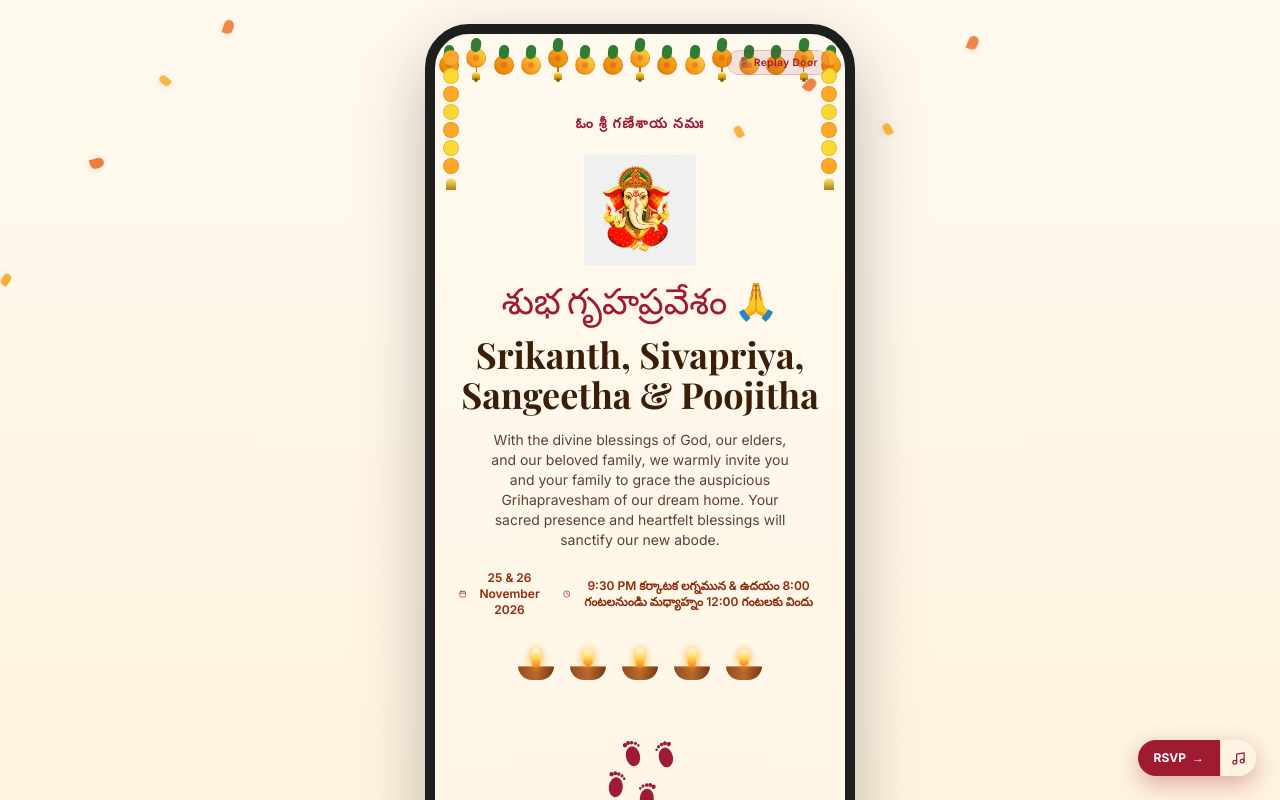
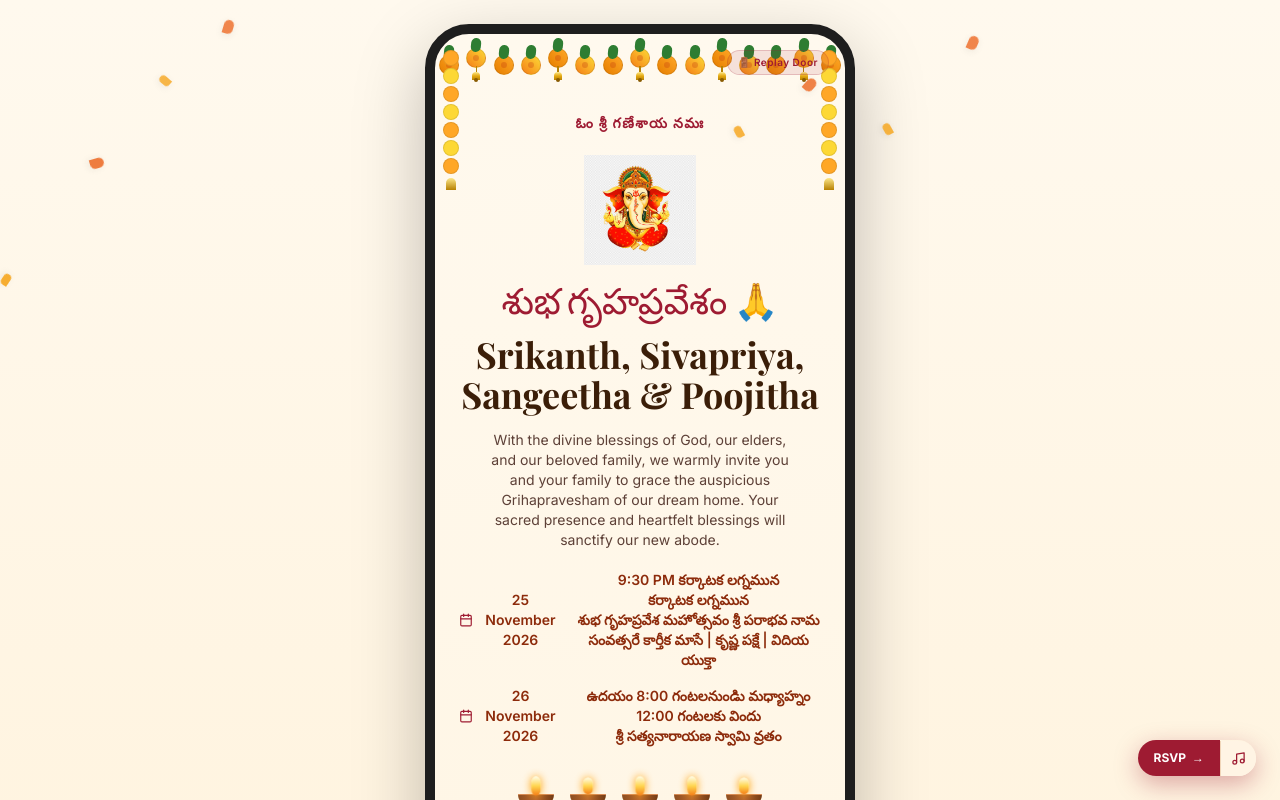
Before and after one commit to poojitha-29/Housewarming, a React (Vite) app: page / in a window 1280 px wide. Both pictures are taken after a click on the button "SKIP →". Shown: the top 800 px of the page. Built offline with nearby package versions, Linux system fonts and the light colour scheme; a web font is replaced by a local one.

Commit message:
Update WishlysMainSite.tsx

```diff
--- a/src/components/WishlysMainSite.tsx
+++ b/src/components/WishlysMainSite.tsx
@@ -346,16 +346,37 @@ export default function WishlysMainSite({ onReplayEntrance }: WishlysMainSitePro
           </p>
 
           {/* Date & Time Bar */}
-          <div className="mt-5 flex items-center justify-center gap-4 text-[#8D2B0B] text-xs font-semibold">
-            <div className="flex items-center gap-1.5">
-              <Calendar size={14} className="text-[#9E1B32]" />
-              <span>{evNight.displayDate.split(" ")[0]} &amp; {evMorning.displayDate}</span>
-            </div>
-            <div className="flex items-center gap-1.5">
-              <Clock size={14} className="text-[#9E1B32]" />
-              <span>{evNight.time} &amp; {evMorning.time}</span>
-            </div>
-          </div>
+          {/* Date & Event Details */}
+<div className="mt-5 space-y-4 text-[#8D2B0B] text-xs sm:text-sm font-semibold">
+
+  {/* 25 November */}
+  <div className="grid grid-cols-[105px_1fr] items-center gap-3">
+    <div className="flex items-center justify-center gap-1">
+      <Calendar size={14} className="text-[#9E1B32] shrink-0" />
+      <span>{evNight.displayDate}</span>
+    </div>
+
+    <div className="text-center">
+      <p>{evNight.time}</p>
+      <p>కర్కాటక లగ్నమున</p>
+      <p>{evNight.title}</p>
+    </div>
+  </div>
+
+  {/* 26 November */}
+  <div className="grid grid-cols-[105px_1fr] items-center gap-3">
+    <div className="flex items-center justify-center gap-1">
+      <Calendar size={14} className="text-[#9E1B32] shrink-0" />
+      <span>{evMorning.displayDate}</span>
+    </div>
+
+    <div className="text-center">
+      <p>{evMorning.time}</p>
+      <p>{evMorning.title}</p>
+    </div>
+  </div>
+
+</div>
 
           {/* Row of 5 Traditional Glowing Diyas (Matches Screenshot 3) */}
           <div className="mt-8 flex items-center justify-center gap-3 sm:gap-4">
```
